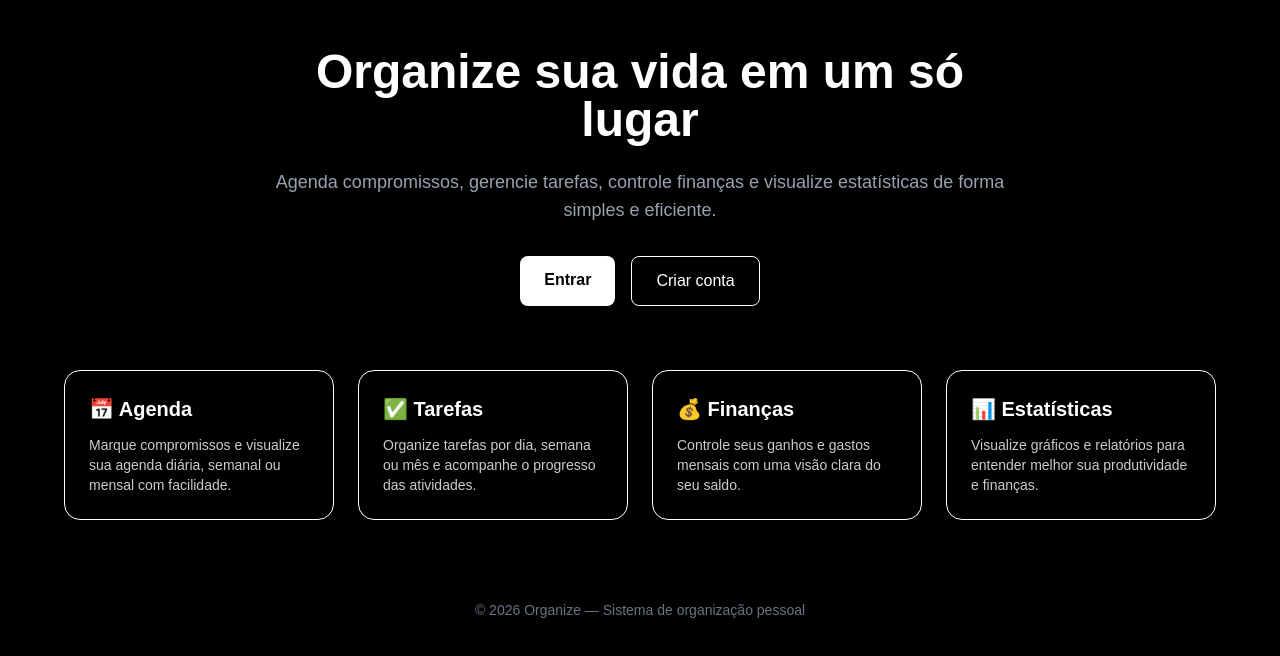
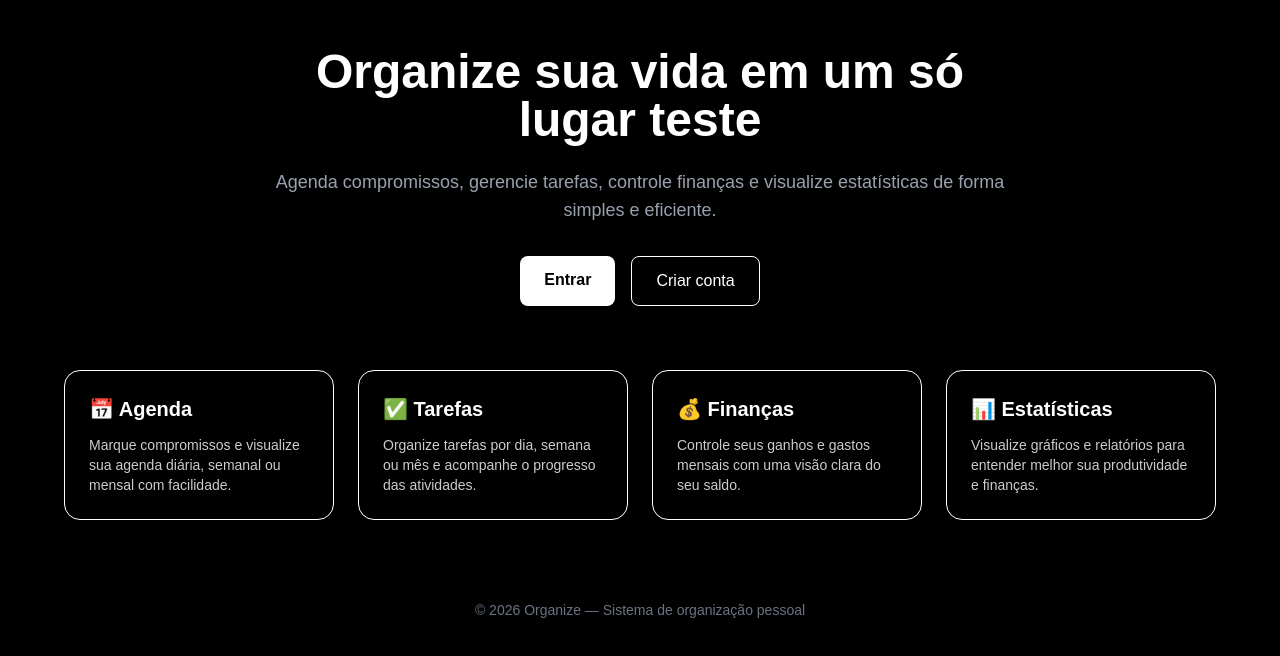
Before and after one commit to ggustavomaciell01-oss/Projeto-Organize, a Next.js app in the folder frontend/: page / in a window 1280 px wide. Shown: the top 656 px of the page. Built offline with nearby package versions, Linux system fonts and the light colour scheme.

Commit message:
teste 1 de vinculo

```diff
--- a/frontend/src/app/page.js
+++ b/frontend/src/app/page.js
@@ -6,7 +6,7 @@ export default function Home() {
 
       <section className="text-center max-w-3xl mb-16">
         <h1 className="text-5xl font-bold mb-6">
-          Organize sua vida em um só lugar
+          Organize sua vida em um só lugar teste
         </h1>
 
         <p className="text-gray-400 text-lg mb-8">
```
